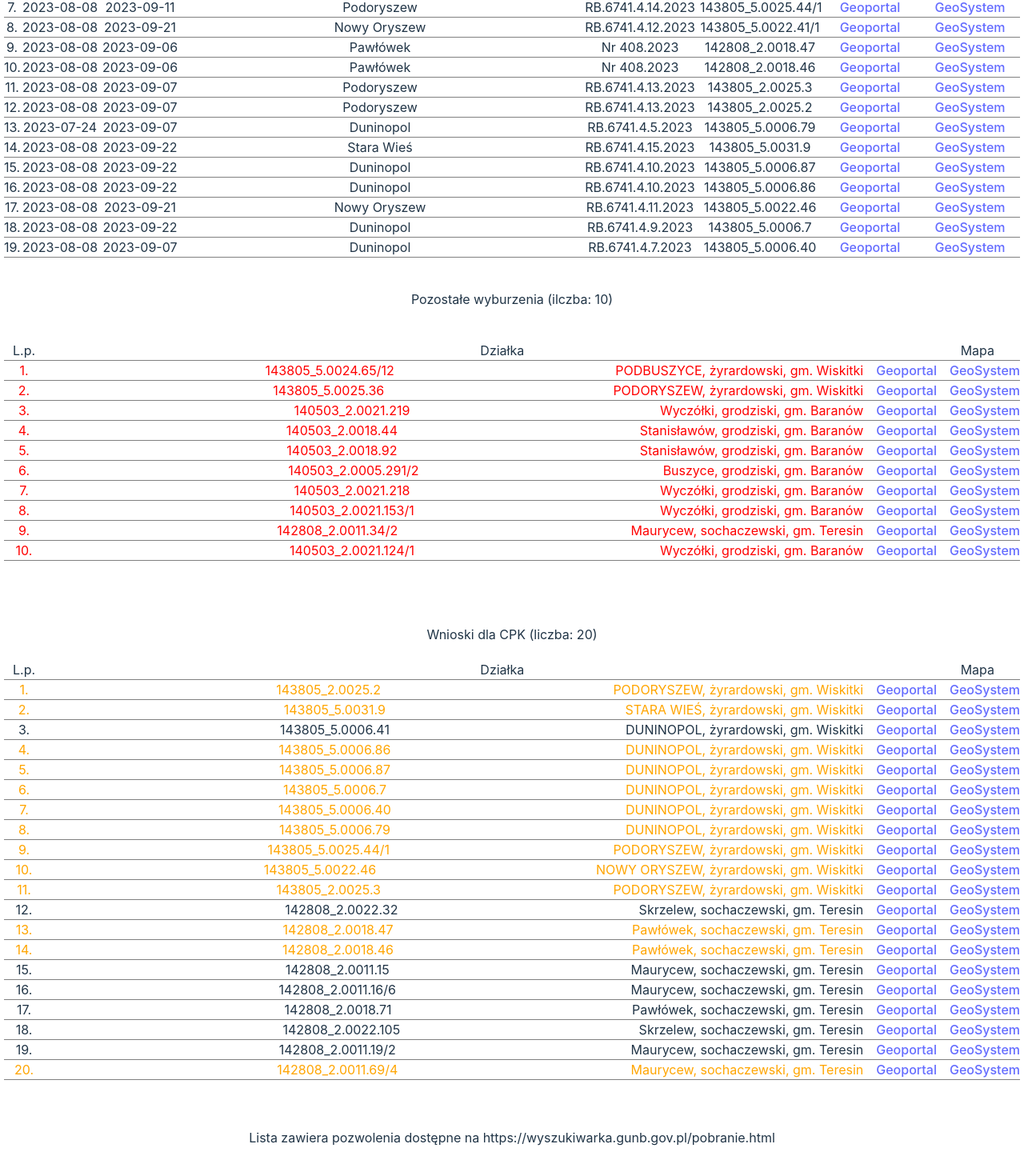
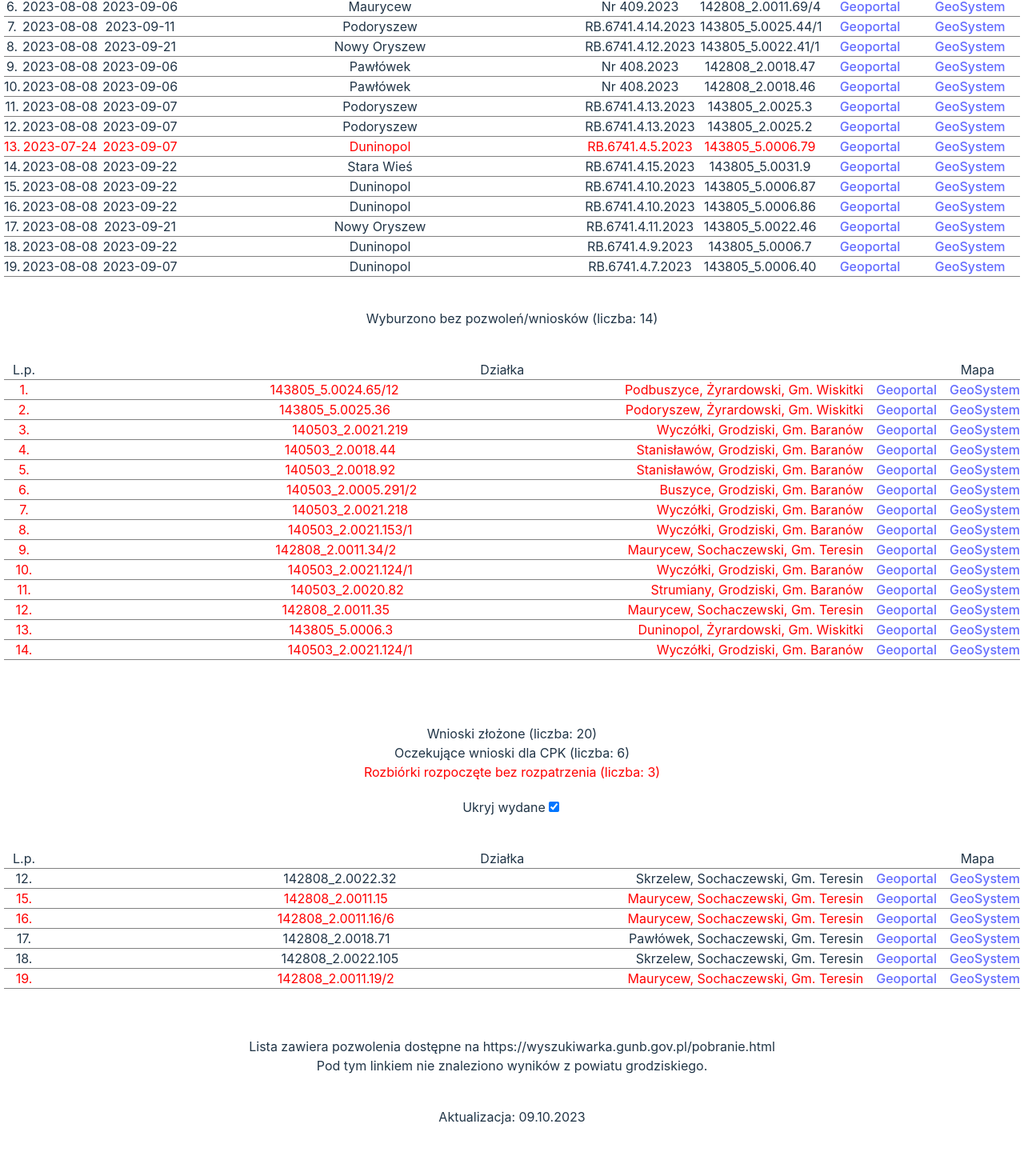
Before and after one commit to kuba1pie/95-cpk-front, a Vue app: page / in a window 1280 px wide. Shown: the part 351-1821 px from the top of the page at 80% size. Built offline with nearby package versions, Linux system fonts and the light colour scheme.

Commit message:
feat: more counters, update data

```diff
--- a/src/App.vue
+++ b/src/App.vue
@@ -10,10 +10,11 @@ import Wnioski from './components/Wnioski.vue'
     <NotListed />
     <Wnioski />
     <div class="description mt-10">
-      Lista zawiera pozwolenia dostępne na https://wyszukiwarka.gunb.gov.pl/pobranie.html
+      Lista zawiera pozwolenia dostępne na https://wyszukiwarka.gunb.gov.pl/pobranie.html<br>
+      Pod tym linkiem nie znaleziono wyników z powiatu grodziskiego.
     </div>
     <div class="description mt-10">
-      Aktualizacja: 23.09.2023
+      Aktualizacja: 09.10.2023
     </div>
   </div>
 </template>
--- a/src/assets/busted.json
+++ b/src/assets/busted.json
@@ -1 +1,11 @@
-["143805_5.0022.212/1","143805_5.0022.171","142808_2.0018.35","143805_5.0031.19","143805_5.0022.113/5"]
+[
+  "143805_5.0022.212/1",
+  "143805_5.0022.171",
+  "142808_2.0018.35",
+  "143805_5.0031.19",
+  "143805_5.0022.113/5",
+  "143805_5.0006.79",
+  "142808_2.0011.15",
+  "142808_2.0011.16/6",
+  "142808_2.0011.19/2"
+]
--- a/src/assets/notListed.json
+++ b/src/assets/notListed.json
@@ -1 +1,16 @@
-["143805_5.0024.65/12", "143805_5.0025.36", "140503_2.0021.219", "140503_2.0018.44", "140503_2.0018.92", "140503_2.0005.291/2", "140503_2.0021.218", "140503_2.0021.153/1", "142808_2.0011.34/2", "140503_2.0021.124/1"]
+[
+  "143805_5.0024.65/12",
+  "143805_5.0025.36",
+  "140503_2.0021.219",
+  "140503_2.0018.44",
+  "140503_2.0018.92",
+  "140503_2.0005.291/2",
+  "140503_2.0021.218",
+  "140503_2.0021.153/1",
+  "142808_2.0011.34/2",
+  "140503_2.0021.124/1",
+  "140503_2.0020.82",
+  "142808_2.0011.35",
+  "143805_5.0006.3",
+  "140503_2.0021.124/1"
+]
--- a/src/assets/wnioski.json
+++ b/src/assets/wnioski.json
@@ -1,7 +1,7 @@
 [
   "143805_2.0025.2",
   "143805_5.0031.9",
-  "143805_5.0006.41",
+  "143805_5.0006.40",
   "143805_5.0006.86",
   "143805_5.0006.87",
   "143805_5.0006.7",
--- a/src/components/NotListed.vue
+++ b/src/components/NotListed.vue
@@ -1,7 +1,7 @@
 <template>
   <div class="wrapper flex flex-col text-center">
     <div class="wrapper mt-10">
-      <div class="title mb-10">Pozostałe wyburzenia (ilczba: {{ NOTLISTED.length }})</div>
+      <div class="title mb-10">Wyburzono bez pozwoleń/wniosków (liczba: {{ NOTLISTED.length }})</div>
       <div class="row-rest">
         <div class="index">L.p.</div>
         <div>Działka</div>
@@ -10,7 +10,7 @@
       <div v-for="(item, index) in NOTLISTED" class="busted row-rest">
         <div class="index">{{ index + 1 }}.</div>
         <div class="item">{{ item }}</div>
-        <div class="item">{{ getObrebName(item) }}</div>
+        <div class="item obrebName">{{ getObrebName(item) }}</div>
 
         <div class="md:hidden">
           <a :href="URL_GEOPORTAL + item" :target="target" rel="noopener noreferrer nofollow">{{ item }}</a>
@@ -27,9 +27,8 @@
 </template>
 
 <script setup>
-import { ref } from 'vue'
 import { useCpk } from '../composables/cpk.ts'
-const { URL_GEOPORTAL, URL_GEOSYSTEM, getParcel, NOTLISTED, getObrebName, target } = useCpk()
+const { URL_GEOPORTAL, URL_GEOSYSTEM, NOTLISTED, getObrebName, target } = useCpk()
 </script>
 
 <style scoped>
--- a/src/components/Registred.vue
+++ b/src/components/Registred.vue
@@ -1,6 +1,7 @@
 <template>
   <div class="wrapper flex flex-col text-center">
-    <div class="title mb-10">Pozwolenia wydane dla CPK (liczba: {{ DATA.length }})</div>
+    <div class="title">Pozwolenia wydane dla CPK (liczba: {{ CPKRESULT.length }})</div>
+    <div class="title busted mb-10">Wyburzono (liczba: {{ bustedRegistred.length }})</div>
     <div class="row">
       <div class="index">L.p.</div>
       <div class="hidden md:block">Data wpływu</div>
@@ -38,9 +39,10 @@
 
 <script setup>
 import { useCpk } from '../composables/cpk.ts'
-const { URL_GEOPORTAL, URL_GEOSYSTEM, getParcel, DATA, BUSTED, sort, target } = useCpk('...')
-
+const { URL_GEOPORTAL, URL_GEOSYSTEM, CPKRESULT, getParcel, BUSTED, sort, target, arrayIntersection } = useCpk('...')
 const isBusted = (parcelId) => BUSTED.some(parcel => parcel === getParcel(parcelId));
+const listOfParcelsFromResults = CPKRESULT.map((x) => getParcel(x))
+const bustedRegistred = arrayIntersection(listOfParcelsFromResults, BUSTED)
 
 </script>
 
--- a/src/components/Wnioski.vue
+++ b/src/components/Wnioski.vue
@@ -1,17 +1,21 @@
 <template>
   <div class="wrapper flex flex-col text-center mt-20">
-    <div class="title">Wnioski dla CPK (liczba: {{ WNIOSKI.length }})</div>
-    <div class="wrapper my-5">
+    <div class="title">Wnioski złożone (liczba: {{ WNIOSKI.length }})</div>
+    <div class="title">Oczekujące wnioski dla CPK (liczba: {{ wnioskiNierozpatrzone.length }})</div>
+    <div class="title busted">Rozbiórki rozpoczęte bez rozpatrzenia (liczba: {{ wyburzoneWniosekNierozpatrzony.length }})</div>
+    <div class="form my-5"><label for="hideConsidered">Ukryj wydane</label><input type="checkbox" v-model="hideConsidered"
+        id="hideConsidered"></div>
+    <div class="wrapper my-5" :class="{ hideConsidered: hideConsidered }">
       <div class="row-rest">
         <div class="index">L.p.</div>
         <div>Działka</div>
         <div>Mapa</div>
       </div>
       <div v-for="(item, index) in WNIOSKI" class="row-rest"
-        :class="{ considered: wydanoDlaWniosku(item), pozostale: pozostaleDlaWniosku(item) }">
+        :class="{ considered: wydanoDlaWniosku(item), pozostale: pozostaleDlaWniosku(item), busted: wyburzoneBezRozpatrzenia(item) }">
         <div class="index">{{ index + 1 }}.</div>
         <div class="item">{{ item }}</div>
-        <div class="item">{{ getObrebName(item)}}</div>
+        <div class="item obrebName">{{ getObrebName(item) }}</div>
         <div class="md:hidden">
           <a :href="URL_GEOPORTAL + item" :target="target" rel="noopener noreferrer nofollow">{{ item }}</a>
         </div>
@@ -24,11 +28,36 @@
       </div>
     </div>
   </div>
+
+  <div v-if="duplicatedNotListedFromWnioski.length">
+    Pozostałe dla których były złożone wnioski:
+    <ul>
+      <li v-for="ddd in duplicatedNotListedFromWnioski" :key="ddd"> {{ ddd }}</li>
+    </ul>
+  </div>
+  <div v-if="wyburzoneBezWnioskiMINUSwyburzoneWniosekNierpatrzony.length">
+    Wyburzone bez wniosku:
+    <ul>
+      <li v-for="ddd in wyburzoneBezWnioskiMINUSwyburzoneWniosekNierpatrzony" :key="ddd"> {{ ddd }}</li>
+    </ul>
+  </div>
 </template>
 
 <script setup>
+import { ref } from 'vue'
 import { useCpk } from '../composables/cpk.ts'
-const { URL_GEOPORTAL, URL_GEOSYSTEM, target, getObrebName, WNIOSKI, wydanoDlaWniosku, pozostaleDlaWniosku } = useCpk()
+
+const { URL_GEOPORTAL, URL_GEOSYSTEM, target, getObrebName, arrayDiv, getParcel, BUSTED, CPKRESULT, WNIOSKI, NOTLISTED, wydanoDlaWniosku, pozostaleDlaWniosku, arrayIntersection } = useCpk()
+
+const duplicatedNotListedFromWnioski = arrayIntersection(NOTLISTED, WNIOSKI)
+const listOfParcelsFromResults = CPKRESULT.map((x) => getParcel(x))
+const wnioskiNierozpatrzone = arrayDiv(WNIOSKI, listOfParcelsFromResults)
+const onBustedButNotRegistred = arrayDiv(BUSTED, listOfParcelsFromResults)
+const wyburzoneWniosekNierozpatrzony = arrayIntersection(BUSTED, wnioskiNierozpatrzone)
+const wyburzoneBezWnioskiMINUSwyburzoneWniosekNierpatrzony = arrayDiv(onBustedButNotRegistred, wnioskiNierozpatrzone)
+const wyburzoneBezRozpatrzenia = (dzialka) => BUSTED.find(i => i === dzialka)
+
+const hideConsidered = ref(true)
 
 </script>
 
--- a/src/composables/cpk.ts
+++ b/src/composables/cpk.ts
@@ -3,7 +3,6 @@ import CPKRESULT from '../assets/cpkResult.json'
 import BUSTED from '../assets/busted.json'
 import NOTLISTED from '../assets/notListed.json'
 import WNIOSKI from '../assets/wnioski.json'
-import TERYT from '../assets/teryt.json'
 
 export const useCpk = () => {
   const user = reactive({
@@ -16,7 +15,7 @@ export const useCpk = () => {
   const URL_GEOSYSTEM = 'https://polska.e-mapa.net/?identifyParcel='
   const getObreb = (shortObreb: number) => shortObreb ? shortObreb.toString().padStart(4, "0") : '';
   const getParcel = (item) => item.jednosta_numer_ew + '.' + getObreb(item.obreb_numer) + '.' + item.numer_dzialki;
-  const getObrebName = (terc) => getWiesName(terc)  + ", " +powiaty.find(({ number }) => number === terc.substring(0, 4))?.name + ", gm. " + getGmina(terc);
+  const getObrebName = (terc) => getWiesName(terc).toLowerCase() + ", " + powiaty.find(({ number }) => number === terc.substring(0, 4))?.name + ", gm. " + getGmina(terc);
 
   const getGmina = (terc) => gminy[terc.split('.')[0]]
   const getWiesId = (terc) => terc.split('.')[1]
@@ -77,6 +76,7 @@ export const useCpk = () => {
   const Baranow = {
     "0005": "Buszyce",
     "0018": "Stanisławów",
+    "0020": "Strumiany",
     "0021": "Wyczółki",
   }
   const powiaty = [
@@ -98,11 +98,19 @@ export const useCpk = () => {
   let targetBlank = ref(true)
   const target = () => targetBlank.valueOf() ? '_blank' : '_self';
 
+
+  function arrayIntersection(a, b) {
+    return a.filter(x => b.includes(x));
+  }
+  function arrayDiv(a, b) {
+    return a.filter(x => !b.includes(x));
+  }
   const wydanoDlaWniosku = (dzialka: string) => CPKRESULT.map(result => getParcel(result)).find(i => i === dzialka);
   const pozostaleDlaWniosku = (dzialka: string) => NOTLISTED.map(result => getParcel(result)).find(i => i === dzialka);
 
   return {
     user,
+    arrayDiv,
     wishlist,
     wydanoDlaWniosku,
     pozostaleDlaWniosku,
@@ -113,9 +121,10 @@ export const useCpk = () => {
     getObrebName,
     sort,
     target,
-    DATA: CPKRESULT,
     BUSTED,
+    CPKRESULT,
     NOTLISTED,
-    WNIOSKI
+    WNIOSKI,
+    arrayIntersection
   }
 }
--- a/src/styles/main.css
+++ b/src/styles/main.css
@@ -30,3 +30,11 @@
 .pozostale {
   color: blue;
 }
+
+.hideConsidered .considered{
+  display: none;
+}
+
+.obrebName {
+  text-transform: capitalize;
+}
```
